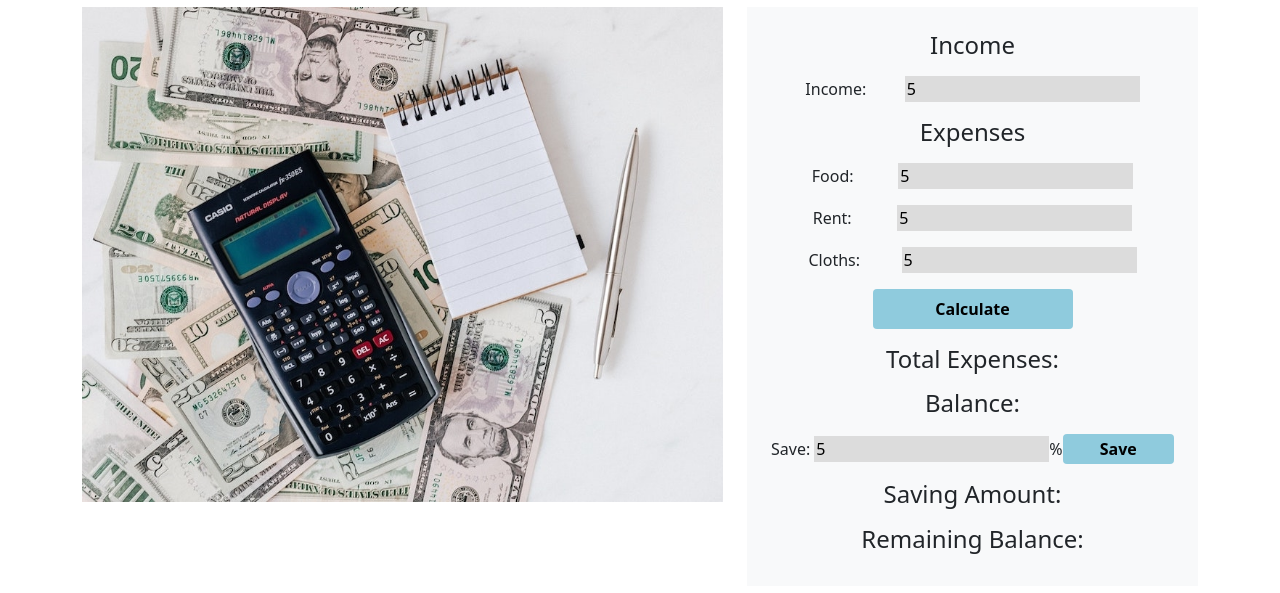
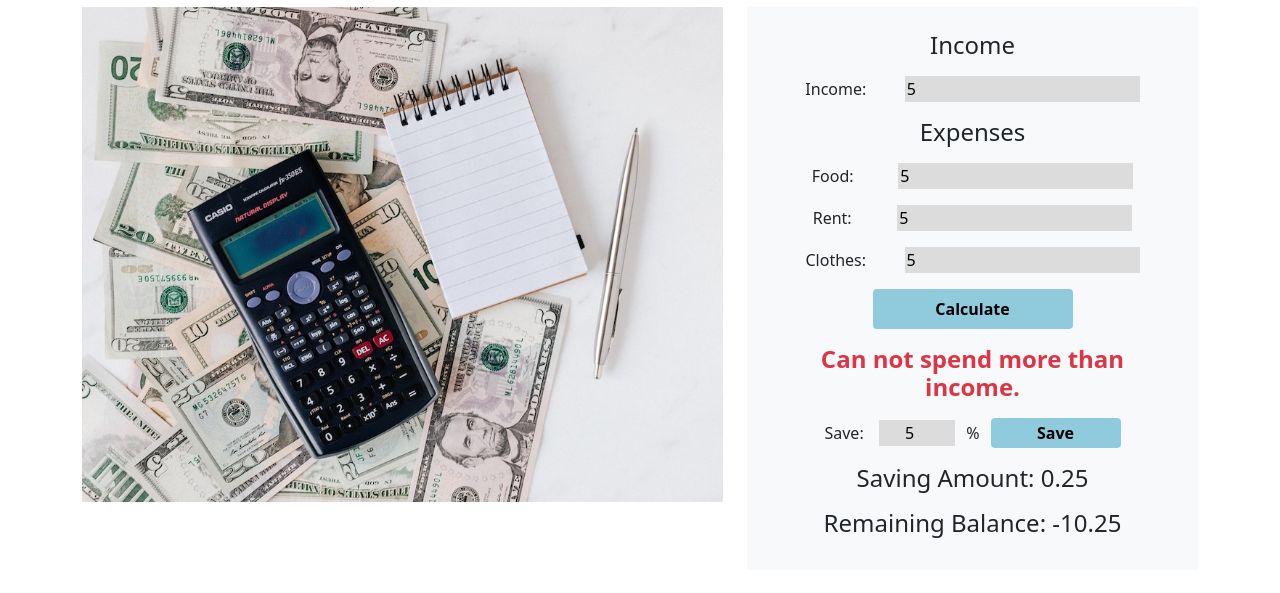
Before and after one commit to Marzan1810662/savings-abacus, a plain HTML site: page index.html in a window 1280 px wide. Both pictures are taken after typing "5", "5", "5", "5", "5" into the empty fields and a click on the button "Calculate". Shown: the part 105-698 px from the top of the page. Drawn offline with nearby package versions, Linux system fonts and the light colour scheme.

Commit message:
saving amount calculation

```diff
--- a/index.html
+++ b/index.html
@@ -38,27 +38,43 @@
                     <div class="container-fluid text-center bg-light py-3 py-lg-4">
                         <h4>Income</h4>
                         <div class="mt-3 d-flex justify-content-evenly align-items-center">
-                            <span>Income: </span><input id="input-income" class="ms-1 border-0 input-bg" type="number">
+                            <span>Income: </span>
+                            <input id="input-income" class="ms-1 border-0 input-bg" type="number">
                         </div>
+                        <p id="income-error-msg" class="text-danger mt-1">error</p>
                         <h4 class="mt-3">Expenses</h4>
                         <div class="mt-3 d-flex justify-content-evenly align-items-center">
-                            <span>Food: </span><input id="input-food" class="ms-1 border-0 input-bg" type="number">
+                            <span>Food: </span>
+                            <input id="input-food" class="ms-1 border-0 input-bg" type="number">
                         </div>
+                        <p id="food-error-msg" class="text-danger">error</p>
                         <div class="mt-3 d-flex justify-content-evenly align-items-center">
-                            <span>Rent: </span><input id="input-rent" class="ms-1 border-0 input-bg" type="number">
+                            <span>Rent: </span>
+                            <input id="input-rent" class="ms-1 border-0 input-bg" type="number">
                         </div>
+                        <p id="rent-error-msg" class="text-danger">error</p>
                         <div class="mt-3 d-flex justify-content-evenly align-items-center">
-                            <span>Cloths: </span><input id="input-cloths" class="ms-1 border-0 input-bg" type="number">
+                            <span>Clothes: </span>
+                            <input id="input-clothes" class="ms-1 border-0 input-bg" type="number">
                         </div>
+                        <p id="clothes-error-msg" class="text-danger">error</p>
                         <button id="btn-calculate" class="rounded mt-3 fw-bold">Calculate</button>
-                        <h4 class="mt-3">Total Expenses: <span id="total-expenses"></span></h4>
-                        <h4 class="mt-3">Balance: <span id="balance"></span></h4>
-                        <div class="mt-3 d-flex justify-content-around align-items-center">
-                            <span>Save: </span><input id="input-save" class="ms-1 border-0 w-20 input-bg" type="number"> <span>%</span>
+                        <div id="balance-error-msg-div">
+                            <h4 id="balance-error-msg" class="mt-3 fw-bold text-danger"></h4>
+                        </div>
+                        <div id="expense-balance-div">
+                            <h4 class="mt-3">Total Expenses: <span id="total-expenses"></span></h4>
+                            <h4 class="mt-3">Balance: <span id="balance"></span></h4>
+                        </div>
+                        <div class="mt-3 px-lg-5 d-flex justify-content-around align-items-center">
+                            <span>Save: </span><input id="input-save" class="ms-1 border-0 w-20 input-bg" type="number">
+                            <span>%</span>
                             <button id="btn-save" class="rounded fw-bold">Save</button>
                         </div>
-                        <h4 class="mt-3">Saving Amount: <span></span></h4>
-                        <h4 class="mt-3">Remaining Balance: <span></span></h4>
+                        <div>
+                            <h4 class="mt-3">Saving Amount: <span id="saving-amount"></span></h4>
+                            <h4 class="mt-3">Remaining Balance: <span id="remaining-balance"></span></h4>
+                        </div>
                     </div>
                 </div>
             </div>
--- a/js/app.js
+++ b/js/app.js
@@ -1,27 +1,58 @@
 
 function getInputValue(id) {
     const value = parseFloat(document.getElementById('input-' + id).value);
-    return value;
+    if (isNaN(value)) {
+        return 0;
+    }
+    else if (value < 0) {
+        document.getElementById(id + '-error-msg').innerText = 'please input positive value for ' + id;
+        document.getElementById(id + '-error-msg').style.display = 'block';
+        return 0;
+    }
+    else {
+        return value;
+    }
 }
 
 function calculateValue() {
     const income = getInputValue('income');
     const foodExpense = getInputValue('food');
     const rent = getInputValue('rent');
-    const clothsExpense = getInputValue('cloths');
-    const totalExpense = foodExpense + rent + clothsExpense;
+    const clothesExpense = getInputValue('clothes');
+    const savingPercentage = getInputValue('save');
 
-    if(totalExpense > income){
+    const totalExpense = foodExpense + rent + clothesExpense;
+
+    const balance = income - totalExpense;
+
+    if (totalExpense > income) {
         console.log('expenses can not be greater than income');
+        document.getElementById('balance-error-msg').innerText = 'Can not spend more than income.'
+        document.getElementById('balance-error-msg-div').style.display = 'block';
+        document.getElementById('expense-balance-div').style.display = 'none';
+
     }
-    else{
+    else {
         document.getElementById('total-expenses').innerText = totalExpense.toFixed(2);
+        document.getElementById('balance').innerText = balance.toFixed(2);
+    }
 
-        const balance = income - totalExpense;
-        document.getElementById('balance').innerText = balance.toFixed(2);}
+    const savingAmount = income * (savingPercentage / 100);
+    document.getElementById('saving-amount').innerText = savingAmount;
+
+    const remainingBalance = balance - savingAmount;
+    console.log (remainingBalance);
+    document.getElementById('remaining-balance').innerText = remainingBalance;
+
 }
 
 document.getElementById('btn-calculate').addEventListener('click',
     function () {
         calculateValue();
     });
+
+document.getElementById('btn-save').addEventListener('click',
+    function () {
+        //console.log('saved cilcked');
+        calculateValue();
+    });
--- a/styles/style.css
+++ b/styles/style.css
@@ -11,6 +11,10 @@
 .input-bg{
 background-color: #DCDCDC;
 }
+#input-save{
+    width: 25%;
+    text-align: center;
+}
 #btn-calculate{
     width: 200px;
     height: 40px;
@@ -23,3 +27,23 @@ background-color: #DCDCDC;
     border: 0;
     background-color: rgb(143, 203, 221);
 }
+/* -----------------------------error message---------------------------- */
+
+#income-error-msg{
+    display: none;
+}
+#food-error-msg{
+    display: none;
+}
+#rent-error-msg{
+    display: none;
+}
+#clothes-error-msg{
+    display: none;
+}
+/* #income-error-msg{
+    display: none;
+} */
+#balance-error-msg-div{
+    display: none;
+}
```
